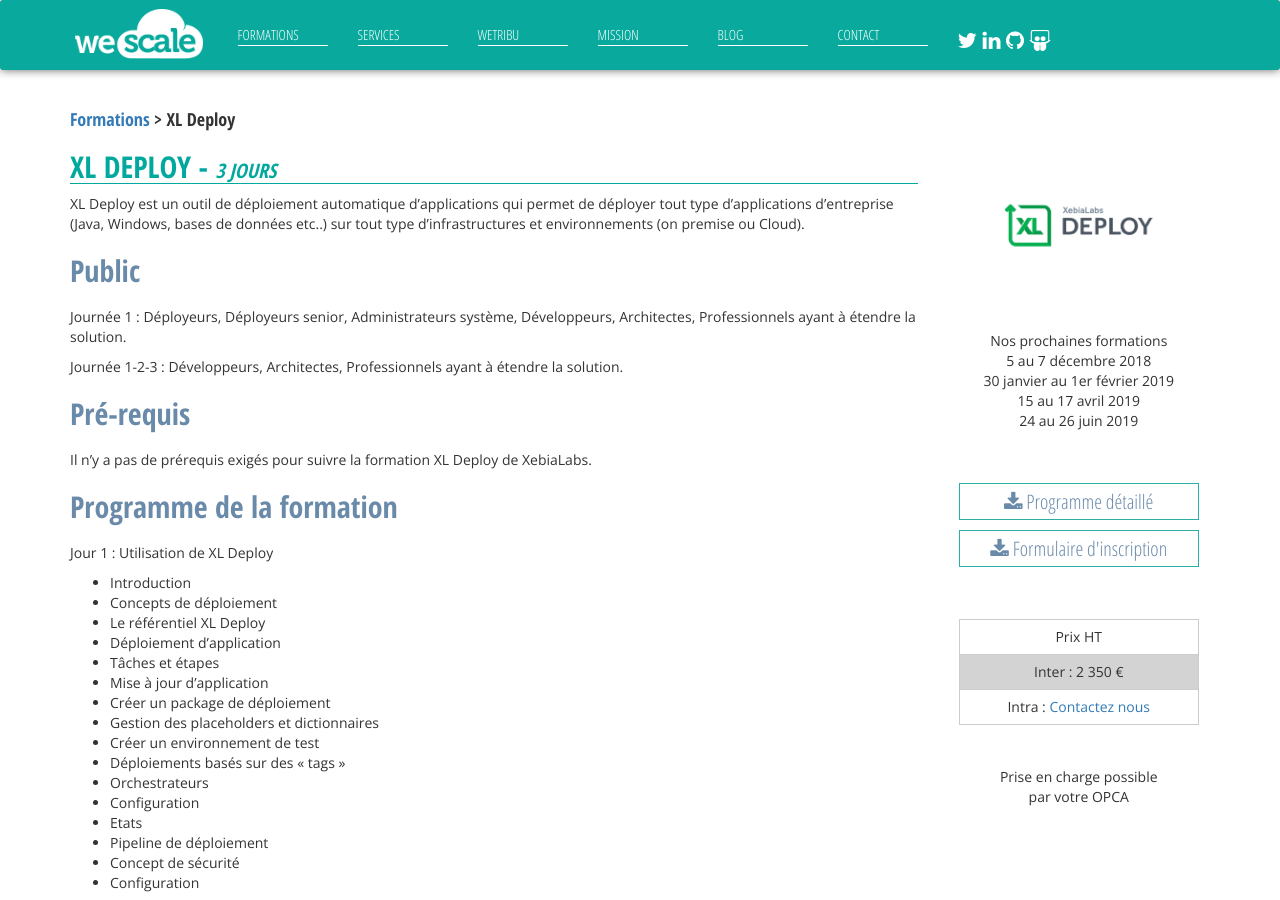
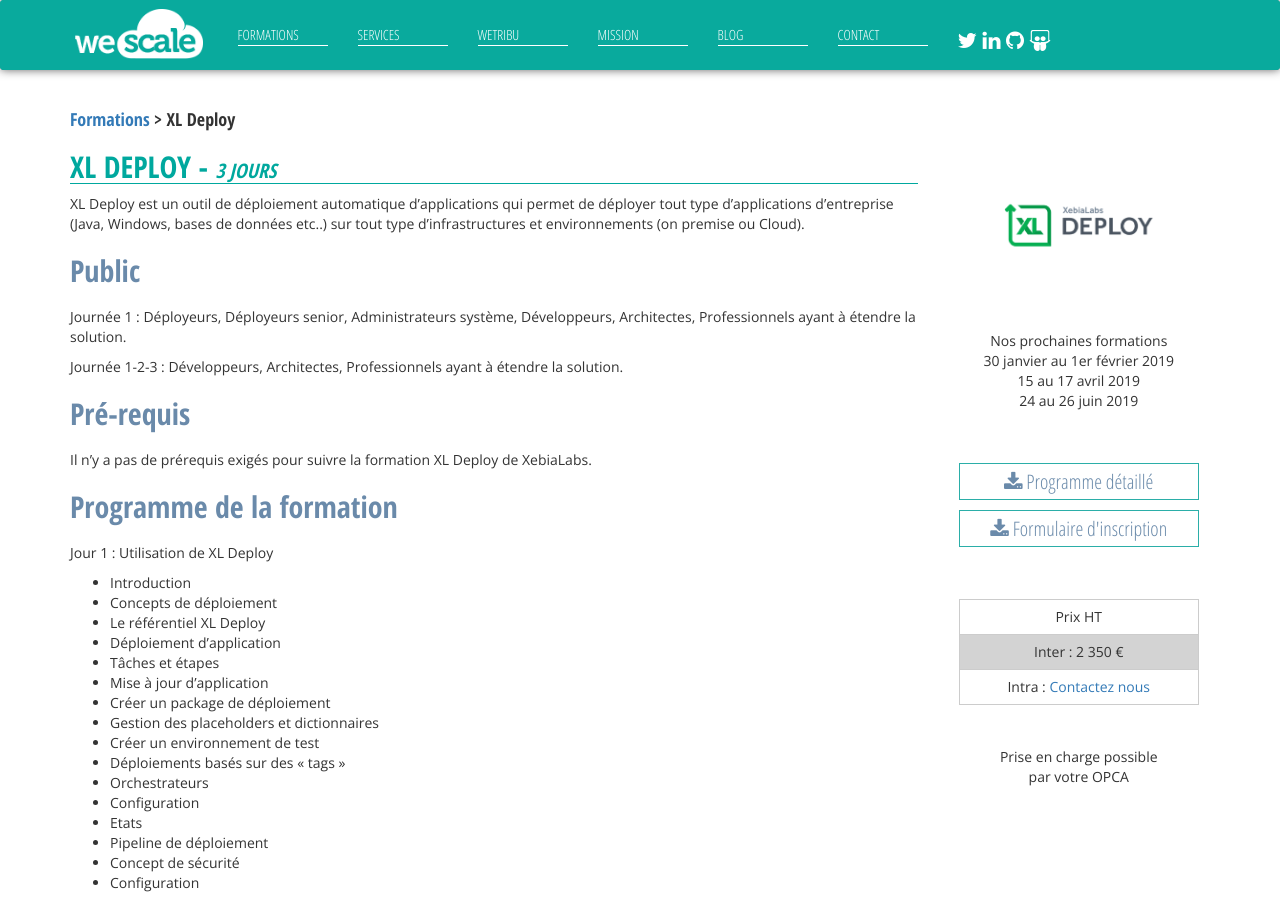
Before and after one commit to wescale/wescale-site, a Jekyll site: the page built from _formations/XL-Deploy.md, in a window 1280 px wide and 900 px high. Built offline with Jekyll 4.4.1, drawn with Linux system fonts in a browser that asks for light colours; nearby versions of some CDN libraries; comment, search, counter and statistics services are not loaded.

Commit message:
Update XL-Deploy.md

```diff
--- a/_formations/XL-Deploy.md
+++ b/_formations/XL-Deploy.md
@@ -8,7 +8,6 @@
 formateur_img: /images/wewes/avatar.png
 subtitle: |
     Nos prochaines formations<br>
-    5 au 7 décembre 2018<br>
     30 janvier au 1er février 2019<br>
     15 au 17 avril 2019<br>
     24 au 26 juin 2019
```
